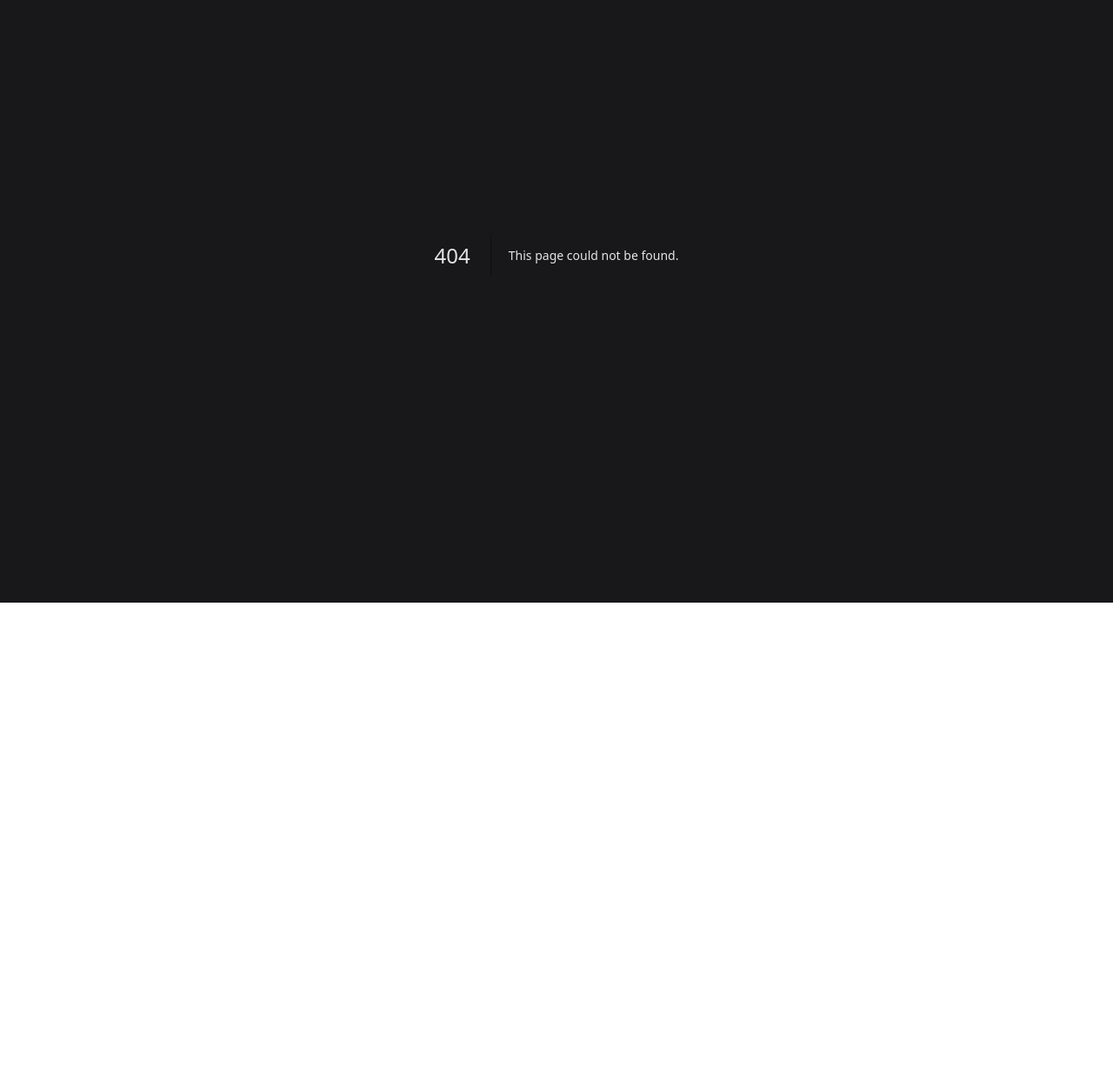
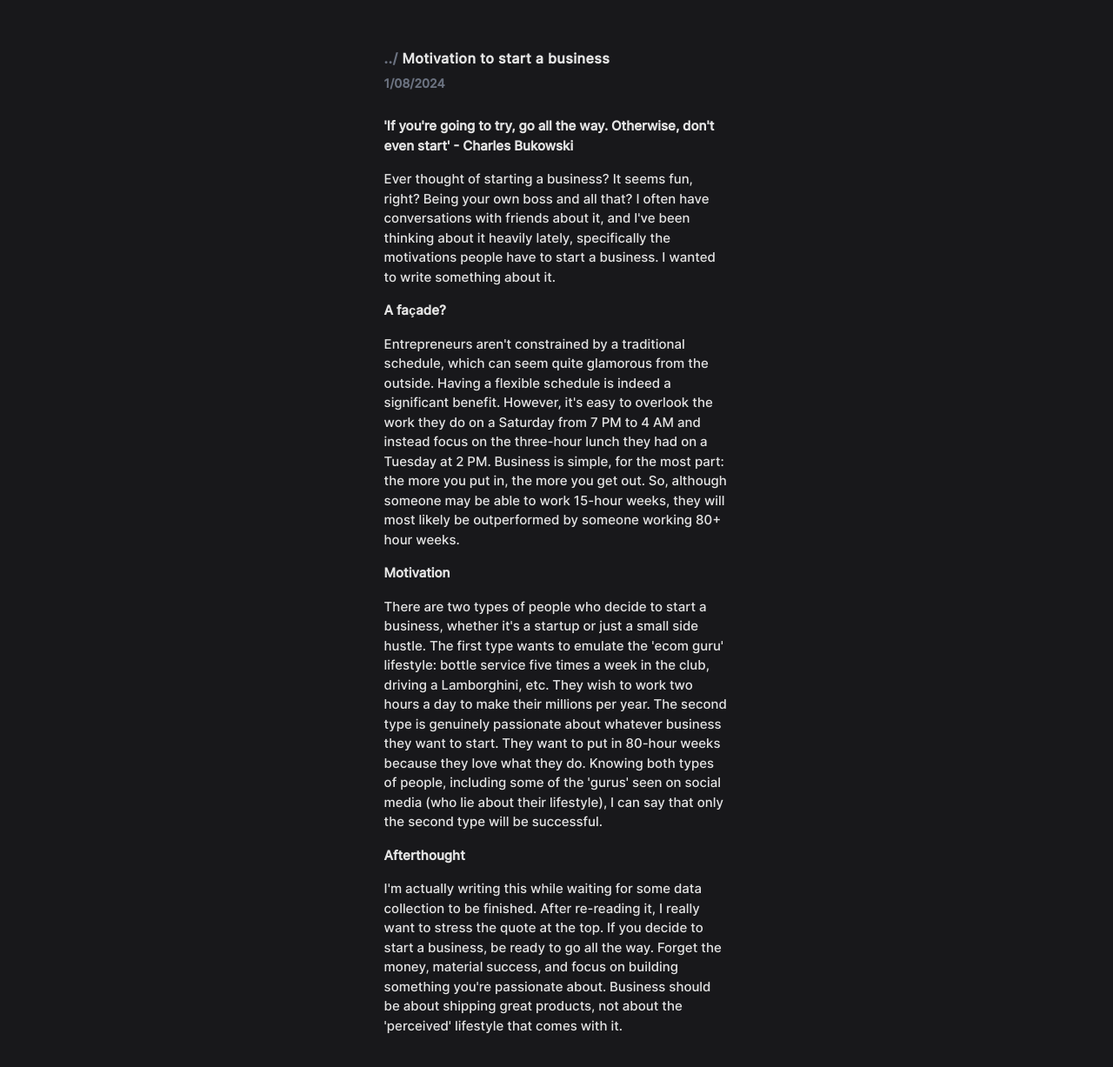
Before and after one commit to purchasable/website, a Next.js app: page /notes/starting-a-business-motivation in a window 1280 px wide. Before the commit this address had no page. Shown: the part 107-1334 px from the top of the page at 87% size. Before the commit the page ends 800 px from the top, so only its background shows below. Built offline with nearby package versions, Linux system fonts and the light colour scheme.

Commit message:
some waffle

```diff
--- a/pages/index.tsx
+++ b/pages/index.tsx
@@ -29,14 +29,7 @@ const Home: NextPage = () => {
                         luminode
                     </a>
                     <br /> prev ceo{" "}
-                    <a
-                        href="https://twitter.com/miragebots"
-                        target={"_blank"}
-                        className="underline text-[#ffb3e4]"
-                    >
-                        mirage
-                    </a>{" "}
-                    // cto{" "}
+                    <a className="underline text-[#ffb3e4]">mirage</a> // cto{" "}
                     <a
                         href="https://ahiddensociety.com"
                         className="underline text-[#28F1A7]"
--- a/pages/notes.tsx
+++ b/pages/notes.tsx
@@ -4,8 +4,23 @@ import Link from "next/link";
 
 const posts = [
     {
+        year: 2024,
+        posts: [
+            {
+                title: "Motivation to start a business",
+                date: "1/08",
+                slug: "starting-a-business-motivation",
+            },
+        ],
+    },
+    {
         year: 2023,
         posts: [
+            {
+                title: "Advertising Shift",
+                date: "26/10",
+                slug: "advertising-shift",
+            },
             {
                 title: "Transactional Economy",
                 date: "04/08",
--- /dev/null
+++ b/pages/notes/advertising-shift.tsx
@@ -0,0 +1,87 @@
+import React from "react";
+import Head from "next/head";
+import Link from "next/link";
+
+const PostDetails = {
+    title: "Advertising Shift",
+    date: "26/10/2023",
+};
+
+const Perfection = () => {
+    return (
+        <div className="bg-zinc-900">
+            <Head>
+                <title>Advertising Shift</title>
+            </Head>
+            <div className="py-20 px-10 xl:px-[34.5%] lg:px-[20%] space-y-4 text-[15px] bg-zinc-900 font-inter font-normal divide-zinc-700">
+                <div className="space-y-1 pb-3">
+                    <h1 className="leading-7 font-inter font-semibold text-[16px] tracking-tight lg:tracking-wide lg:mt-20 bg-zinc-900">
+                        <a
+                            className="text-gray-500 hover:text-neutral-600"
+                            href="/notes"
+                        >
+                            ../
+                        </a>{" "}
+                        {PostDetails.title}
+                    </h1>
+                    <p className="text-gray-500 font-semibold text-[14px]">
+                        {PostDetails.date}
+                    </p>
+                </div>
+                <h2 className="font-bold">
+                    *This post was inspired by some thinking after seeing{" "}
+                    <a
+                        href="https://x.com/agazdecki/status/1717546491135631848?s=20"
+                        className="underline"
+                        target="_blank"
+                    >
+                        this
+                    </a>{" "}
+                    X post
+                </h2>
+                <p>
+                    I came across this post on X earlier today, and it got me
+                    thinking about the shift in how marketing success is
+                    achieved. I'm writing this as I wanted get my ideas down
+                    somewhere.
+                </p>
+                <h2 className="font-bold underline">Previously</h2>
+                <p>
+                    I was thinking about how advertising success used to be
+                    achieved; it's simple right? Pay for a bunch of billboards /
+                    tv adverts / newspaper adverts. No matter how good or bad
+                    your advert is, the same amount of people will see it. It's
+                    a simple transaction, you pay the company, they get you
+                    eyes.
+                </p>
+                <h2 className="font-bold underline">Present day</h2>
+                <p>
+                    Now with over 91% of medium & large companies using social
+                    media for marketing, a crucial external factor has been
+                    added: the algorithm. If your advert is good, more people
+                    will see it, and reach will in turn, cost less.
+                </p>
+                <p>
+                    In the startup space, I've frequently encountered the term
+                    'Creative Advertising.' This technique aims to reduce
+                    advertising costs by creating content that the company hopes
+                    will go viral, as illustrated in the tweet mentioned
+                    earlier.
+                </p>
+                <h2 className="font-bold underline">Thoughts</h2>
+                <p>
+                    I believe this shift is positive—provided social media
+                    platforms maintain fairness in their algorithms. It
+                    democratizes the opportunity for global reach, allowing even
+                    small companies to compete without the hefty price tag
+                    traditionally associated with wide reach. However, this
+                    dependence on social media platforms could pose risks,
+                    particularly if there are changes in policies or pricing in
+                    the future.
+                </p>
+            </div>
+        </div>
+    );
+};
+
+export default Perfection;
--- /dev/null
+++ b/pages/notes/starting-a-business-motivation.tsx
@@ -0,0 +1,85 @@
+import React from "react";
+import Head from "next/head";
+
+const PostDetails = {
+    title: "Motivation to start a business",
+    date: "1/08/2024",
+};
+
+const Perfection = () => {
+    return (
+        <div className="bg-zinc-900">
+            <Head>
+                <title>Motivation for business</title>
+            </Head>
+            <div className="py-20 px-10 xl:px-[34.5%] lg:px-[20%] space-y-4 text-[15px] bg-zinc-900 font-inter font-normal divide-zinc-700">
+                <div className="space-y-1 pb-3">
+                    <h1 className="leading-7 font-inter font-semibold text-[16px] tracking-tight lg:tracking-wide lg:mt-20 bg-zinc-900">
+                        <a
+                            className="text-gray-500 hover:text-neutral-600"
+                            href="/notes"
+                        >
+                            ../
+                        </a>{" "}
+                        {PostDetails.title}
+                    </h1>
+                    <p className="text-gray-500 font-semibold text-[14px]">
+                        {PostDetails.date}
+                    </p>
+                </div>
+                <h2 className="font-bold">
+                    'If you're going to try, go all the way. Otherwise, don't
+                    even start' - Charles Bukowski
+                </h2>
+                <p>
+                    Ever thought of starting a business? It seems fun, right?
+                    Being your own boss and all that? I often have conversations
+                    with friends about it, and I've been thinking about it
+                    heavily lately, specifically the motivations people have to
+                    start a business. I wanted to write something about it.
+                </p>
+                <h2 className="font-bold">A façade?</h2>
+                <p>
+                    Entrepreneurs aren't constrained by a traditional schedule,
+                    which can seem quite glamorous from the outside. Having a
+                    flexible schedule is indeed a significant benefit. However,
+                    it's easy to overlook the work they do on a Saturday from 7
+                    PM to 4 AM and instead focus on the three-hour lunch they
+                    had on a Tuesday at 2 PM. Business is simple, for the most
+                    part: the more you put in, the more you get out. So,
+                    although someone may be able to work 15-hour weeks, they
+                    will most likely be outperformed by someone working 80+ hour
+                    weeks.
+                </p>
+                <h2 className="font-bold">Motivation</h2>
+                <p>
+                    There are two types of people who decide to start a
+                    business, whether it's a startup or just a small side
+                    hustle. The first type wants to emulate the 'ecom guru'
+                    lifestyle: bottle service five times a week in the club,
+                    driving a Lamborghini, etc. They wish to work two hours a
+                    day to make their millions per year. The second type is
+                    genuinely passionate about whatever business they want to
+                    start. They want to put in 80-hour weeks because they love
+                    what they do. Knowing both types of people, including some
+                    of the 'gurus' seen on social media (who lie about their
+                    lifestyle), I can say that only the second type will be
+                    successful.
+                </p>
+                <h2 className="font-bold">Afterthought</h2>
+                <p>
+                    I'm actually writing this while waiting for some data
+                    collection to be finished. After re-reading it, I really
+                    want to stress the quote at the top. If you decide to start
+                    a business, be ready to go all the way. Forget the money,
+                    material success, and focus on building something you're
+                    passionate about. Business should be about shipping great
+                    products, not about the 'perceived' lifestyle that comes
+                    with it.
+                </p>
+            </div>
+        </div>
+    );
+};
+
+export default Perfection;
```
